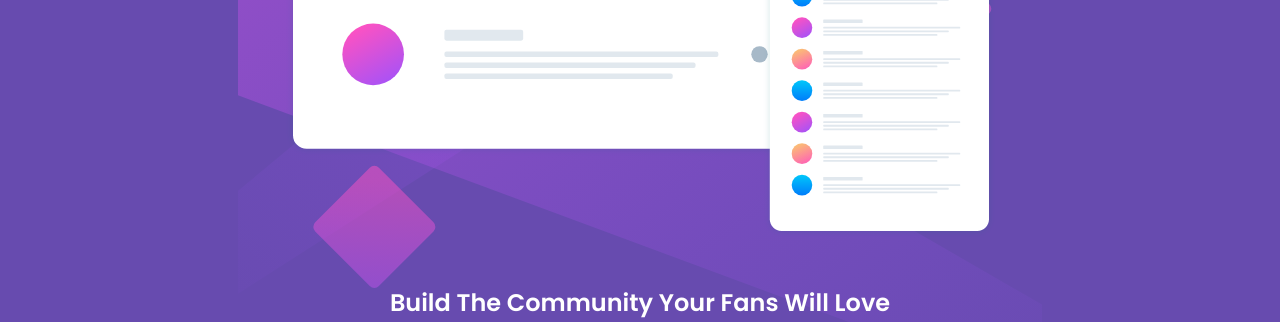
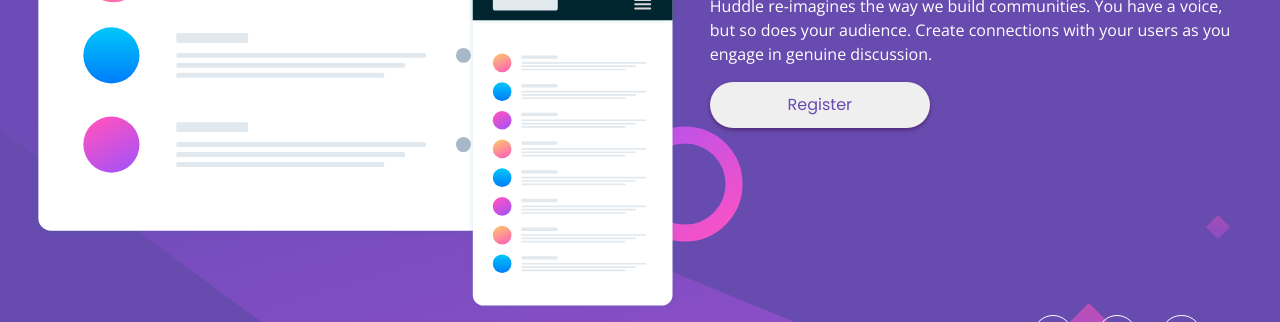
Before and after one commit to juliabush/huddle-landing-2, a plain HTML site: page index.html in a window 1280 px wide. Shown: the part 379-701 px from the top of the page. Drawn offline with nearby package versions, Linux system fonts and the light colour scheme.

Commit message:
Desktop design completed

```diff
--- a/index.html
+++ b/index.html
@@ -12,8 +12,11 @@
 </head>
 <body>
 <main class="website__container">
+  <section class="column-1__images">
     <img src="/images/logo.svg" alt="Huddle Logo" class="website__logo">
     <img src="/images/illustration-mockups.svg" alt="Main image of website" class="website__main-image">
+  </section>
+  <section class="column-2__text">
     <h1 class="website__main-title">
       Build The Community Your Fans Will Love
     </h1>
@@ -35,6 +38,7 @@
         <i class="fa-brands fa-instagram"></i>
       </div>
     </div>
+  </section>
 </main>
 </body>
 </html>
--- a/style.css
+++ b/style.css
@@ -120,7 +120,7 @@
         margin: 1rem;
     }
   }
-  @media (min-width:375px) {
+  @media (min-width:375px) and (max-width:700px) {
     html {
         background-image: url(/images/bg-mobile.svg);
         background-repeat: no-repeat;
@@ -128,3 +128,53 @@
         background-position: top;
     }
   }
+  @media (min-width:700px) and (max-width:1200px) {
+    html {
+        height: 100%;
+        background-image: url(/images/bg-desktop.svg);
+        background-repeat: repeat;
+    }
+  }
+  @media (min-width:1200px) {
+    html {
+        background-image: url(/images/bg-desktop.svg);
+    }
+    body {
+        margin: 2rem;
+    }
+    main {
+        margin: 0;
+        height: 100%;
+        display: grid;
+        grid-template-columns: 1.2fr 1fr;
+        column-gap: 2rem;
+    }
+    .column-1__images {
+        height: 100%;
+        display: grid;
+    }
+    .website__main-image {
+    margin: 0;
+    }
+    .column-2__text {
+        place-content: center;
+        text-align: start;
+        position: relative;
+    }
+    .website__main-title {
+        font-size: 2.5rem;
+        width: 500px;
+        }
+   p {
+        width: auto;
+    }
+    .website__logo {
+        margin-top: 2rem;
+        width: 160px;
+    }
+    .flex-row__icons {
+        position: absolute;
+        left: 60%;
+        top: 90%;
+    }
+  }
```
Lines whose indentation alone changed are shown as unchanged.
